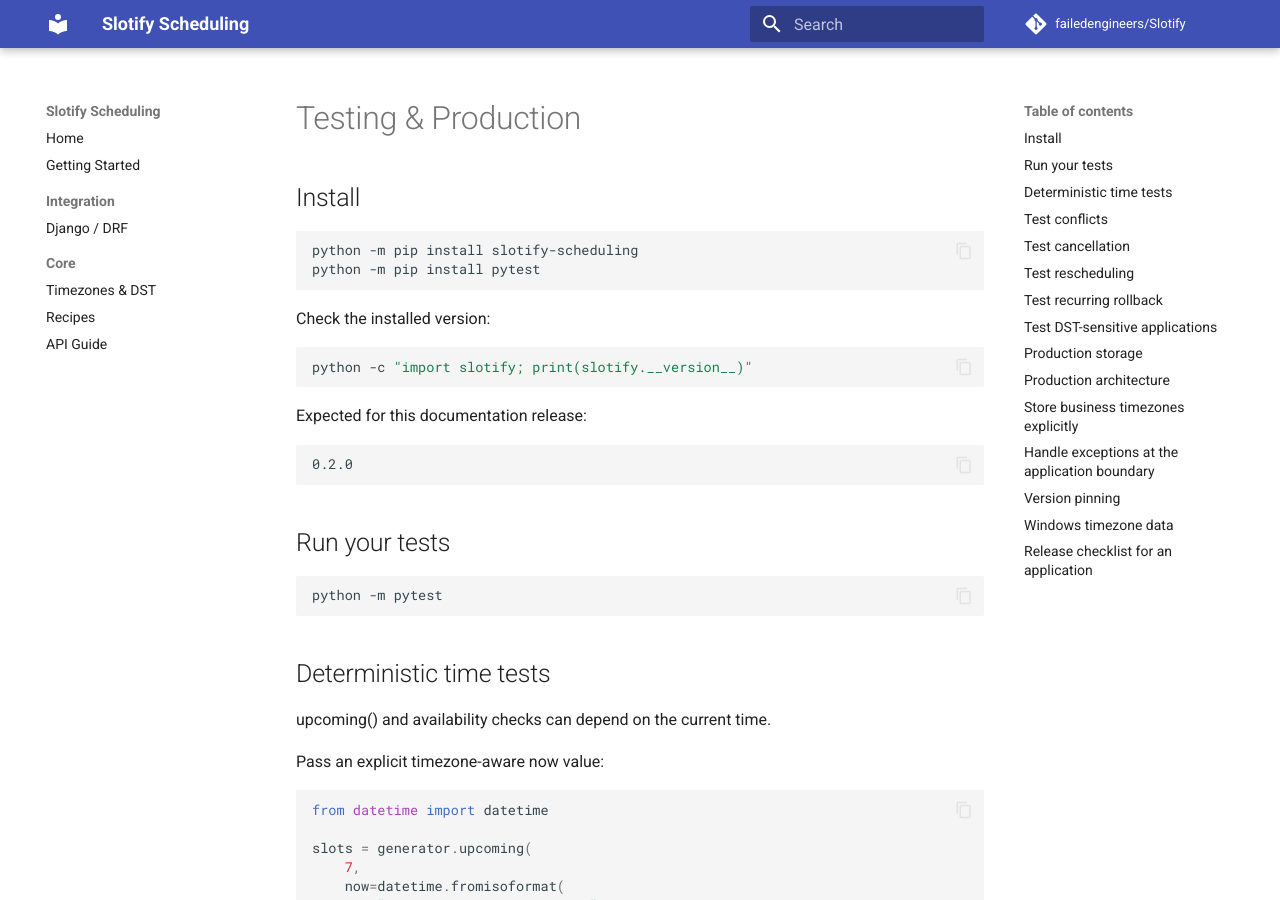
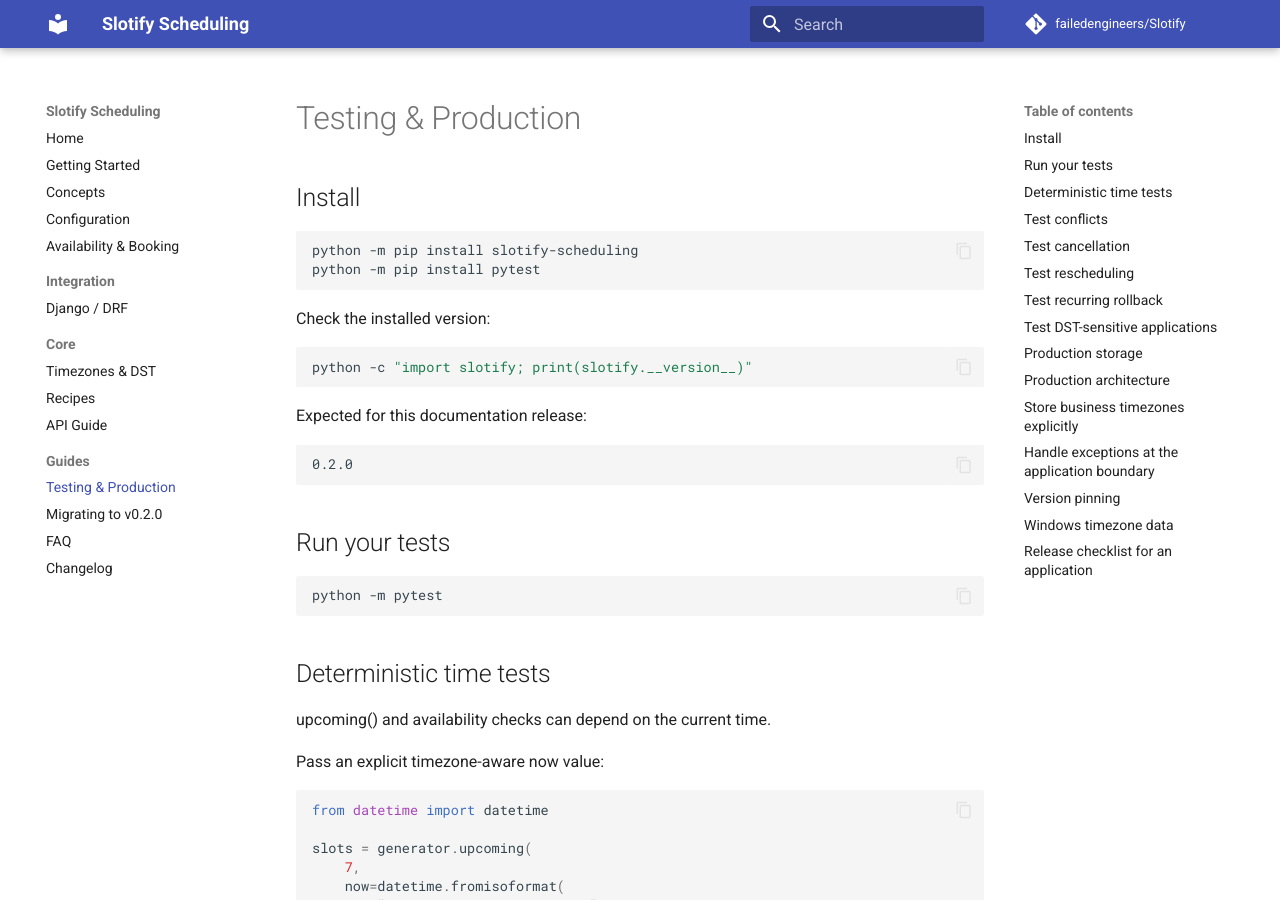
Before and after one commit to failedengineers/Slotify, an MkDocs documentation site: the page built from docs/testing.md, in a window 1280 px wide and 900 px high. Built offline with MkDocs 1.6.1 and Material for MkDocs 9.7.7, drawn with Linux system fonts in a browser that asks for light colours; comment, search, counter and statistics services are not loaded.

Commit message:
Expand documentation navigation

```diff
--- a/mkdocs.yml
+++ b/mkdocs.yml
@@ -10,9 +10,11 @@
     - navigation.sections
     - navigation.expand
     - navigation.top
+    - navigation.indexes
     - content.code.copy
     - search.suggest
     - search.highlight
+    - toc.follow
 
 markdown_extensions:
   - admonition
@@ -24,9 +26,17 @@
 nav:
   - Home: index.md
   - Getting Started: getting-started.md
+  - Concepts: concepts.md
+  - Configuration: configuration.md
+  - Availability & Booking: booking.md
   - Integration:
       - Django / DRF: django.md
   - Core:
       - Timezones & DST: timezones.md
       - Recipes: recipes.md
       - API Guide: api.md
+  - Guides:
+      - Testing & Production: testing.md
+      - Migrating to v0.2.0: migration.md
+      - FAQ: faq.md
+      - Changelog: changelog.md
```
